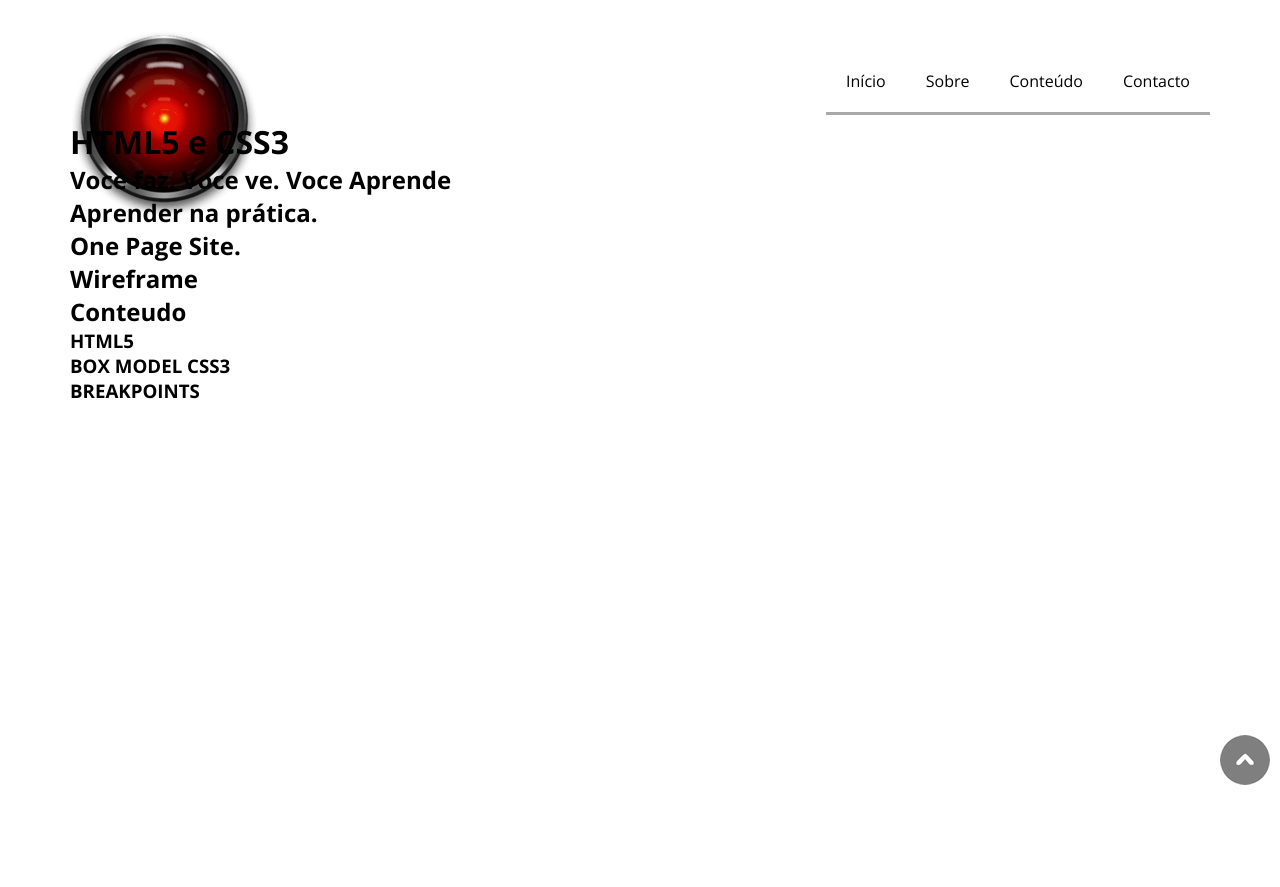
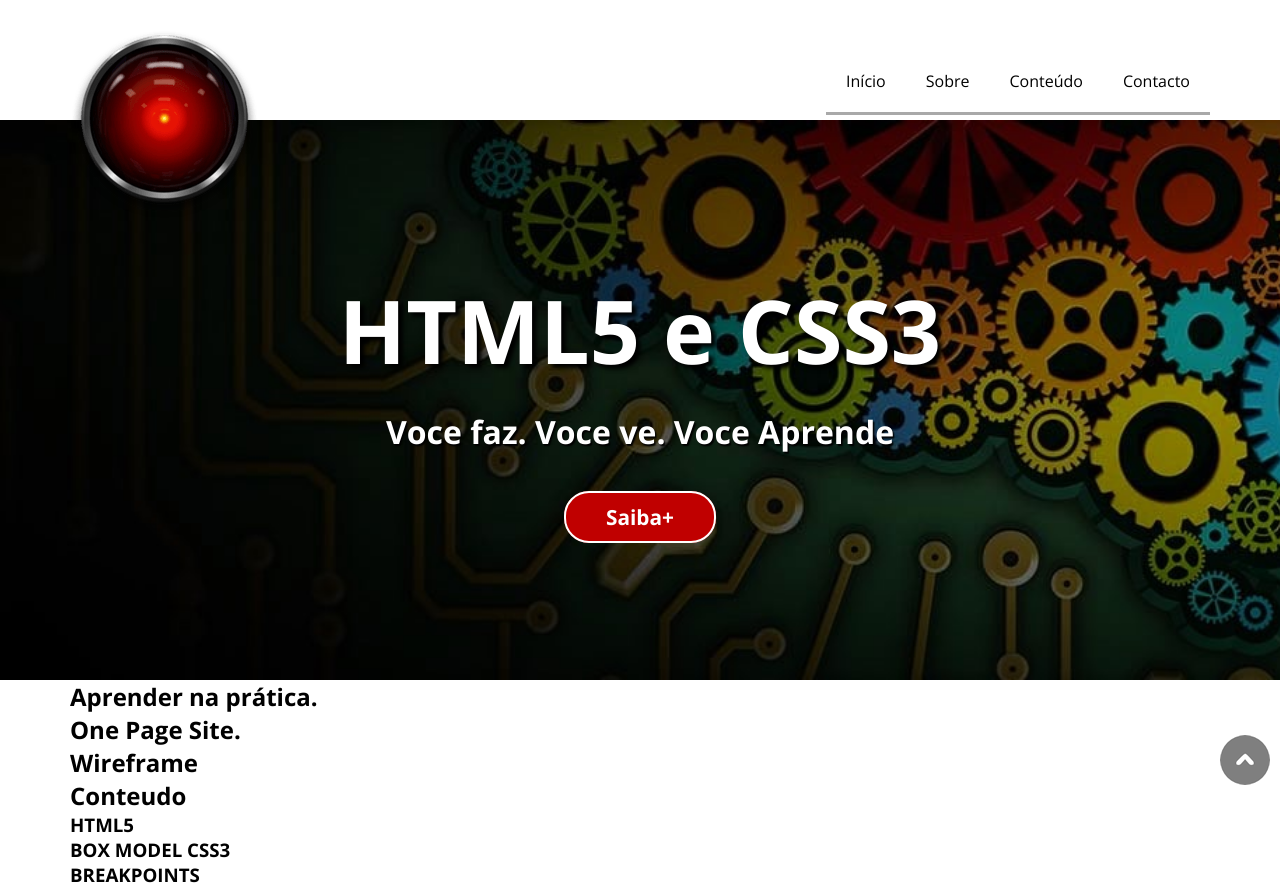
Before and after one commit to EdilsonRicardo/HTML5-CSS3, a plain HTML site: page index.html in a window 1280 px wide. Before the commit the page ends 800 px from the top, so only its background shows below. Drawn offline with nearby package versions, Linux system fonts and the light colour scheme.

Commit message:
Colocacao de imagem de Background

```diff
--- a/index.html
+++ b/index.html
@@ -5,7 +5,7 @@
     <meta charset="UTF-8">
     <meta http-equiv="X-UA-Compatible" content="IE=edge">
     <meta name="viewport" content="width=device-width, initial-scale=1.0">
-    <title>HTM5 e CSS3 - One Page Site</title>
+    <title>HTML5 e CSS3 - One Page Site</title>
 
     <!--A tag a seguir insere uma descrição no site-->
     <meta name="description"
@@ -18,6 +18,7 @@
     <link rel="stylesheet" href="style.css">
 
 </head>
+
 
 <body>
     <!-- Cabecalho -->
@@ -45,13 +46,17 @@
         </div>
     </header>
 
+
     <!-- Destaque -->
     <main>
         <div class="Container">
             <h1>HTML5 e CSS3</h1>
             <h2>Voce faz. Voce ve. Voce Aprende</h2>
+            <!-- Insercao de link, o "blank" faz com que a pagina sera carregada numa outra aba -->
+            <a href="youtube.com/edilsonruach" target="_blank" class="Botao">Saiba+</a>
         </div>
     </main>
+
 
     <!-- Sobre -->
     <section id="sobre">
@@ -60,6 +65,7 @@
         </div>
     </section>
 
+
     <!-- One Page -->
     <section>
         <div class="Container">
@@ -67,12 +73,14 @@
         </div>
     </section>
 
+
     <!-- Wireframe -->
     <section>
         <div class="Container">
             <h2>Wireframe</h2>
         </div>
     </section>
+
 
     <!-- Conteudo -->
     <section id="conteudo">
@@ -84,6 +92,7 @@
         </div>
     </section>
 
+
     <!-- Rodape -->
     <footer id="contacto">
         <div class="Container"></div>
--- a/style.css
+++ b/style.css
@@ -32,8 +32,23 @@ body {
 
 /* CLASSE FLEXBOX */
 .Flex {
+    /* A linha abaixo torna o display flexível */
     display: flex;
     justify-content: space-between;
+}
+
+.Botao{
+    text-decoration: none;
+    color: #fff;
+    font-size: 1.3em;
+    /* Negrito */
+    font-weight: 700;
+    background-color: #c00000;
+    /* espacamento para cima e baixo (10px) e esquerda/direita (40px) */
+    padding: 10px 40px;
+    border: 2px solid #fff;
+    border-radius: 25px;
+
 }
 
 /* Botao para retornar ao topo do site */
@@ -42,6 +57,8 @@ body {
     right: 10px;
     bottom: 10px;
 }
+
+/* Smartphone Portrait >>>>>>>>>>>>>>>>>>>>> */
 
 /* Cabecalho */
 header {
@@ -78,28 +95,61 @@ nav ul {
 }
 
 /* Ao clicar no icone (abrir menu), o sinal til troca propriedade ul */
-#check:checked ~ ul{
+#check:checked~ul {
     /* Comando para mostrar o menu */
     right: 0;
 }
+
 nav ul li {
     padding: 20px;
     border-bottom: solid #a9a9a9;
 
 }
 
-nav ul li a{
+nav ul li a {
     /* A linha abaixo remove o tracejado */
     text-decoration: none;
     /* A linha abaixo estabelece as cores do texto */
     color: #fff;
 }
 
-/* Smartphone Landscape*/
+main {
+    /* Determina a 75% do tamanho da tela independentemente do dispositivo */
+    height: 75vh;
+    /* Insercao de background */
+    background: url(img/banner.jpg);
+    /* Ajustar imagem de background ao tamanho da tela do dispositivo */
+    background-size: cover;
+    color: #fff;
+    display: flex;
+    flex-direction: column;
+    justify-content: center;
+    text-align: center;
+}
+
+main h1 {
+    font-size: 2.5em;
+}
+
+main h2{
+    font-size: 1em ;
+    /* Arranjos de posicionamento
+    20px -> Superior, 0px -> Direita , 50px ->  Inferior , 0px --> Esquerda*/
+    margin: 20px 0px 50px 0px;
+}
+
+/* Smartphone Landscape */
 @media (min-width: 576px) {
+
     /* Layout */
     .Container {
         max-width: 540px;
+    }
+
+    /* Destaque */
+    main h1, main h2{
+        /* Colocacao de sombras */
+        text-shadow: #000000 0.05em 0.05em 0.05em;
     }
 }
 
@@ -108,22 +158,43 @@ nav ul li a{
 
 /* Tablet Portrait*/
 @media (min-width: 768px) {
+
     /* Layout */
     .Container {
         max-width: 720px;
     }
+    /* Destaque */
+    main{
+        /* 45% do tamanho total do dispositivo sera o espaco que o banner ira ocupar */
+        height: 45vh;
+    }
+    main h1{
+        font-size: 5.5em;
+    }
+    main h2{
+        font-size: 2em;
+    }
+
+
 }
 
-/* Tablet landccape*/
+/* Tablet landscape*/
 @media (min-width: 992px) {
+
     /* Layout */
     .Container {
         max-width: 960px;
     }
+
+    main {
+        height: 70vh;
+    }
+
 }
 
 /* PC >>>>>>>>>>>>>>>>>>>>>>>>>>>>>>>>>*/
 @media (min-width: 1200px) {
+
     /* Layout */
     .Container {
         max-width: 1140px;
@@ -142,8 +213,8 @@ nav ul li a{
         margin-top: 30px;
     }
 
-    label{
-        display:  none;
+    label {
+        display: none;
     }
 
     nav ul {
@@ -160,12 +231,12 @@ nav ul li a{
 
     }
 
-    nav ul li a{
+    nav ul li a {
         color: #000000;
     }
 
     /* Este comando coloca uma cor diferente sempre que o mouse estiver sobre o link de menu */
-    nav ul li a:hover{
+    nav ul li a:hover {
         color: #f00;
     }
 }
```
